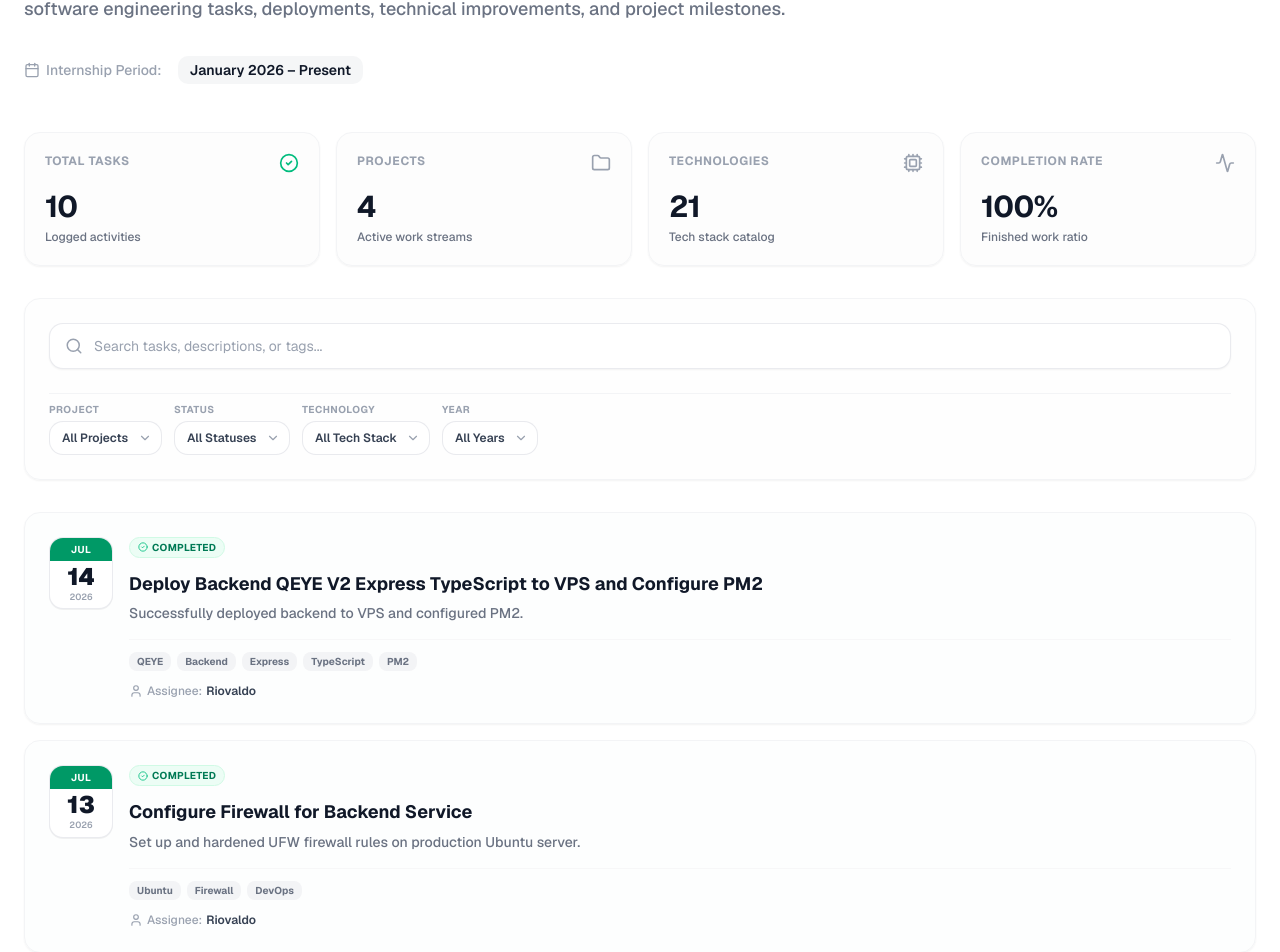
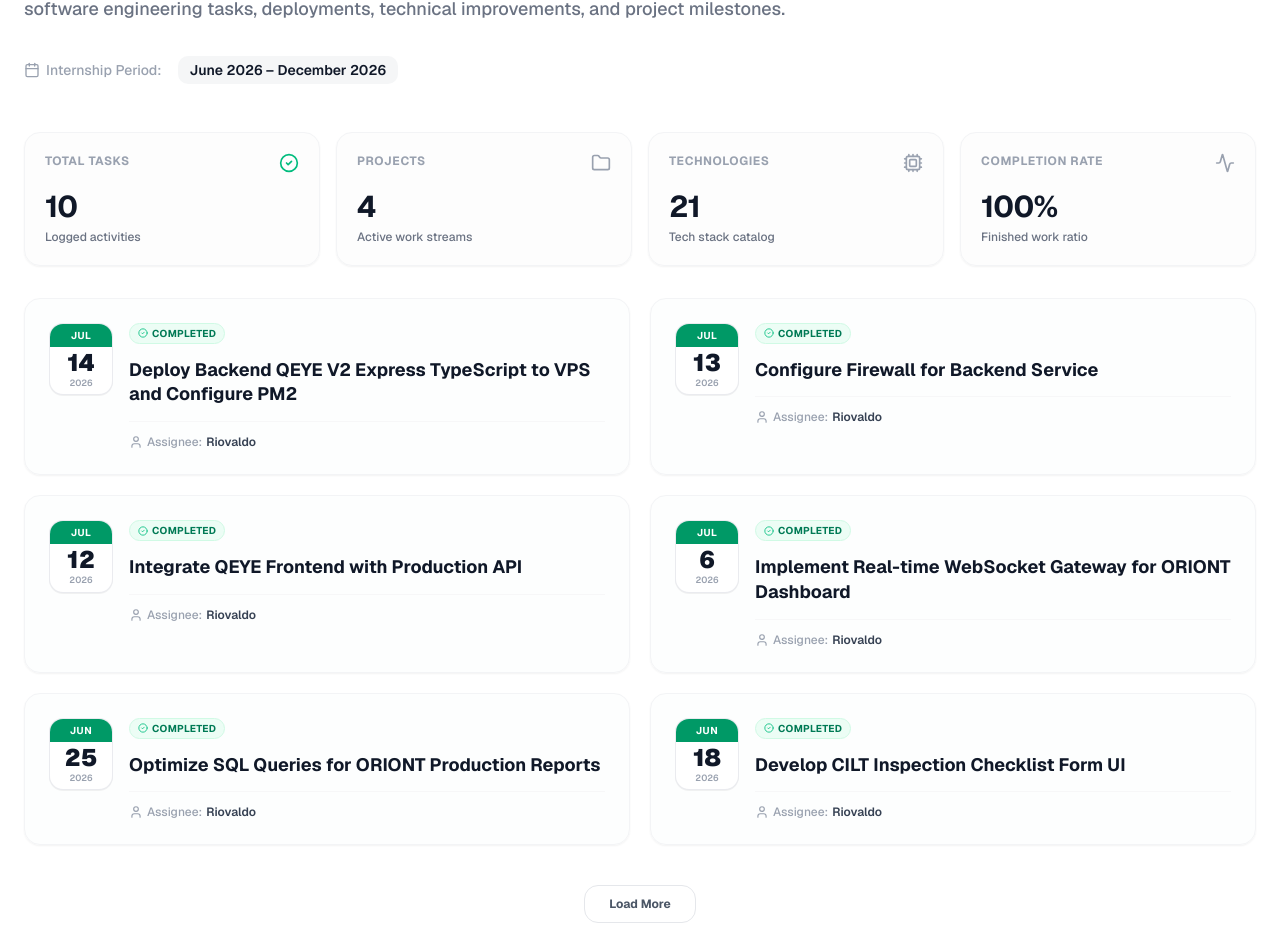
Before and after one commit to ckckckcz/kazeworks-v1, a Next.js app: page /logbook in a window 1280 px wide. Shown: the part 275-1227 px from the top of the page. Built offline with nearby package versions, Linux system fonts and the light colour scheme.

Commit message:
refactor(logbook): simplify card, remove filters, add grid + load more

```diff
--- a/src/app/logbook/page.tsx
+++ b/src/app/logbook/page.tsx
@@ -37,7 +37,7 @@ export default async function LogbookPage() {
             Internship Period:
           </span>
           <span className="text-gray-900 font-semibold bg-gray-100/80 px-3 py-1 rounded-lg">
-            January 2026 – Present
+            June 2026 – December 2026
           </span>
         </div>
       </section>
--- a/src/components/logbook/LogbookCard.tsx
+++ b/src/components/logbook/LogbookCard.tsx
@@ -47,20 +47,9 @@ export const LogbookCard: React.FC<LogbookCardProps> = ({ task }) => {
           <h3 className="text-base sm:text-lg font-bold text-gray-900 leading-snug group-hover:text-emerald-700 transition-colors duration-200 mb-1.5">
             {task.title}
           </h3>
-          {task.description && (
-            <p className="text-sm text-gray-500 leading-relaxed font-medium">{task.description}</p>
-          )}
         </div>
 
         <div className="space-y-3 pt-3 border-t border-gray-100/60">
-          {task.technologies?.length > 0 && (
-            <div className="flex flex-wrap gap-1.5">
-              {task.technologies.map(tech => (
-                <span key={tech} className="text-[10px] font-bold text-gray-500 bg-gray-100 hover:bg-gray-200/80 hover:text-gray-800 px-2 py-0.5 rounded-md transition-colors select-none">{tech}</span>
-              ))}
-            </div>
-          )}
-
           {task.assignee && (
             <div className="flex items-center gap-1 text-xs text-gray-400 font-medium">
               <User className="w-3.5 h-3.5" />
--- a/src/components/logbook/LogbookContainer.tsx
+++ b/src/components/logbook/LogbookContainer.tsx
@@ -1,106 +1,33 @@
 "use client";
 
-import React, { useState, useMemo, useEffect } from "react";
+import React, { useState } from "react";
 import { Logbook } from "@/lib/notion";
 import { Stats } from "./Stats";
-import { SearchBar } from "./SearchBar";
-import { FilterBar } from "./FilterBar";
 import { Timeline } from "./Timeline";
 
 interface LogbookContainerProps {
   initialLogbooks: Logbook[];
 }
 
-const ITEMS_PER_PAGE = 5;
+const ITEMS_PER_PAGE = 6;
 
 export const LogbookContainer: React.FC<LogbookContainerProps> = ({ initialLogbooks }) => {
-  const [searchQuery, setSearchQuery] = useState("");
-  const [filterProject, setFilterProject] = useState("All");
-  const [filterStatus, setFilterStatus] = useState("All");
-  const [filterTech, setFilterTech] = useState("All");
-  const [filterYear, setFilterYear] = useState("All");
-  const [currentPage, setCurrentPage] = useState(1);
-
-  // ponytail: extract unique selectors dynamically from initial dataset
-  const projectsList = useMemo(() => Array.from(new Set(initialLogbooks.map(l => l.project).filter(Boolean))).sort(), [initialLogbooks]);
-  const statusesList = useMemo(() => Array.from(new Set(initialLogbooks.map(l => l.status).filter(Boolean))).sort(), [initialLogbooks]);
-  const techList = useMemo(() => Array.from(new Set(initialLogbooks.flatMap(l => l.technologies || []))).sort(), [initialLogbooks]);
-  const yearsList = useMemo(() => {
-    return Array.from(new Set(initialLogbooks.map(l => l.deadline ? new Date(l.deadline).getFullYear().toString() : "").filter(y => y && y !== "NaN"))).sort((a, b) => b.localeCompare(a));
-  }, [initialLogbooks]);
-
-  const isFiltered = useMemo(() => [searchQuery, filterProject, filterStatus, filterTech, filterYear].some(v => v && v !== "All" && v !== ""), [searchQuery, filterProject, filterStatus, filterTech, filterYear]);
-
-  // ponytail: reset page count to 1 when filters update
-  useEffect(() => {
-    setCurrentPage(1);
-  }, [searchQuery, filterProject, filterStatus, filterTech, filterYear]);
-
-  const handleResetFilters = () => {
-    setSearchQuery("");
-    setFilterProject("All");
-    setFilterStatus("All");
-    setFilterTech("All");
-    setFilterYear("All");
-  };
-
-  const filteredLogbooks = useMemo(() => {
-    const query = searchQuery.toLowerCase().trim();
-    return initialLogbooks.filter(item => {
-      const matchesSearch = !query || item.title.toLowerCase().includes(query) || item.description?.toLowerCase().includes(query) || item.technologies?.some(t => t.toLowerCase().includes(query));
-      const matchesProject = filterProject === "All" || item.project === filterProject;
-      const matchesStatus = filterStatus === "All" || item.status === filterStatus;
-      const matchesTech = filterTech === "All" || item.technologies?.includes(filterTech);
-      const matchesYear = filterYear === "All" || (item.deadline && new Date(item.deadline).getFullYear().toString() === filterYear);
-      return matchesSearch && matchesProject && matchesStatus && matchesTech && matchesYear;
-    });
-  }, [initialLogbooks, searchQuery, filterProject, filterStatus, filterTech, filterYear]);
-
-  // ponytail: slice dataset for pagination
-  const totalPages = Math.ceil(filteredLogbooks.length / ITEMS_PER_PAGE);
-  const paginatedLogbooks = useMemo(() => {
-    const start = (currentPage - 1) * ITEMS_PER_PAGE;
-    return filteredLogbooks.slice(start, start + ITEMS_PER_PAGE);
-  }, [filteredLogbooks, currentPage]);
+  const [page, setPage] = useState(1);
+  const totalPages = Math.ceil(initialLogbooks.length / ITEMS_PER_PAGE);
+  const paginated = initialLogbooks.slice(0, page * ITEMS_PER_PAGE);
 
   return (
     <div className="space-y-8">
       <Stats logbooks={initialLogbooks} />
-      <div className="border border-gray-100 bg-gray-50/20 rounded-2xl p-6 shadow-xs space-y-6">
-        <SearchBar value={searchQuery} onChange={setSearchQuery} />
-        <FilterBar
-          filterProject={filterProject} setFilterProject={setFilterProject}
-          filterStatus={filterStatus} setFilterStatus={setFilterStatus}
-          filterTech={filterTech} setFilterTech={setFilterTech}
-          filterYear={filterYear} setFilterYear={setFilterYear}
-          projectsList={projectsList} statusesList={statusesList} techList={techList} yearsList={yearsList}
-          onReset={handleResetFilters} isFiltered={isFiltered}
-        />
-      </div>
+      <Timeline logbooks={paginated} />
 
-      <Timeline logbooks={paginatedLogbooks} onClearFilters={handleResetFilters} />
-
-      {/* Pagination Controls */}
-      {totalPages > 1 && (
-        <div className="flex items-center justify-between pt-6 border-t border-gray-100 select-none">
+      {page < totalPages && (
+        <div className="flex justify-center pt-2">
           <button
-            onClick={() => setCurrentPage(p => Math.max(1, p - 1))}
-            disabled={currentPage === 1}
-            className="px-4 py-2 border border-gray-200 rounded-xl text-xs font-bold text-gray-600 hover:bg-gray-50 disabled:opacity-50 disabled:pointer-events-none transition-all cursor-pointer select-none"
+            onClick={() => setPage(p => p + 1)}
+            className="px-6 py-2.5 border border-gray-200 rounded-xl text-xs font-bold text-gray-600 hover:bg-gray-50 transition-all cursor-pointer select-none"
           >
-            Previous
-          </button>
-
-          <span className="text-xs font-bold text-gray-500">
-            Page {currentPage} of {totalPages}
-          </span>
-
-          <button
-            onClick={() => setCurrentPage(p => Math.min(totalPages, p + 1))}
-            disabled={currentPage === totalPages}
-            className="px-4 py-2 border border-gray-200 rounded-xl text-xs font-bold text-gray-600 hover:bg-gray-50 disabled:opacity-50 disabled:pointer-events-none transition-all cursor-pointer select-none"
-          >
-            Next
+            Load More
           </button>
         </div>
       )}
--- a/src/components/logbook/Timeline.tsx
+++ b/src/components/logbook/Timeline.tsx
@@ -5,24 +5,20 @@ import { LogbookCard } from "./LogbookCard";
 
 interface TimelineProps {
   logbooks: Logbook[];
-  onClearFilters: () => void;
 }
 
-export const Timeline: React.FC<TimelineProps> = ({ logbooks, onClearFilters }) => {
+export const Timeline: React.FC<TimelineProps> = ({ logbooks }) => {
   if (logbooks.length === 0) {
     return (
       <div className="border border-dashed border-gray-200 rounded-2xl py-16 px-6 text-center select-none">
         <Briefcase className="w-8 h-8 text-gray-300 mx-auto mb-3" />
-        <p className="text-sm font-semibold text-gray-500">No logbook records matches your filters</p>
-        <button onClick={onClearFilters} className="mt-3 inline-flex items-center gap-1 text-xs font-bold text-emerald-600 hover:underline cursor-pointer" type="button">
-          Clear filters and view all tasks
-        </button>
+        <p className="text-sm font-semibold text-gray-500">No logbook records yet</p>
       </div>
     );
   }
 
   return (
-    <div className="space-y-4">
+    <div className="grid grid-cols-1 md:grid-cols-1 lg:grid-cols-2 gap-4 md:gap-5">
       {logbooks.map(task => (
         <LogbookCard key={task.id} task={task} />
       ))}
```
